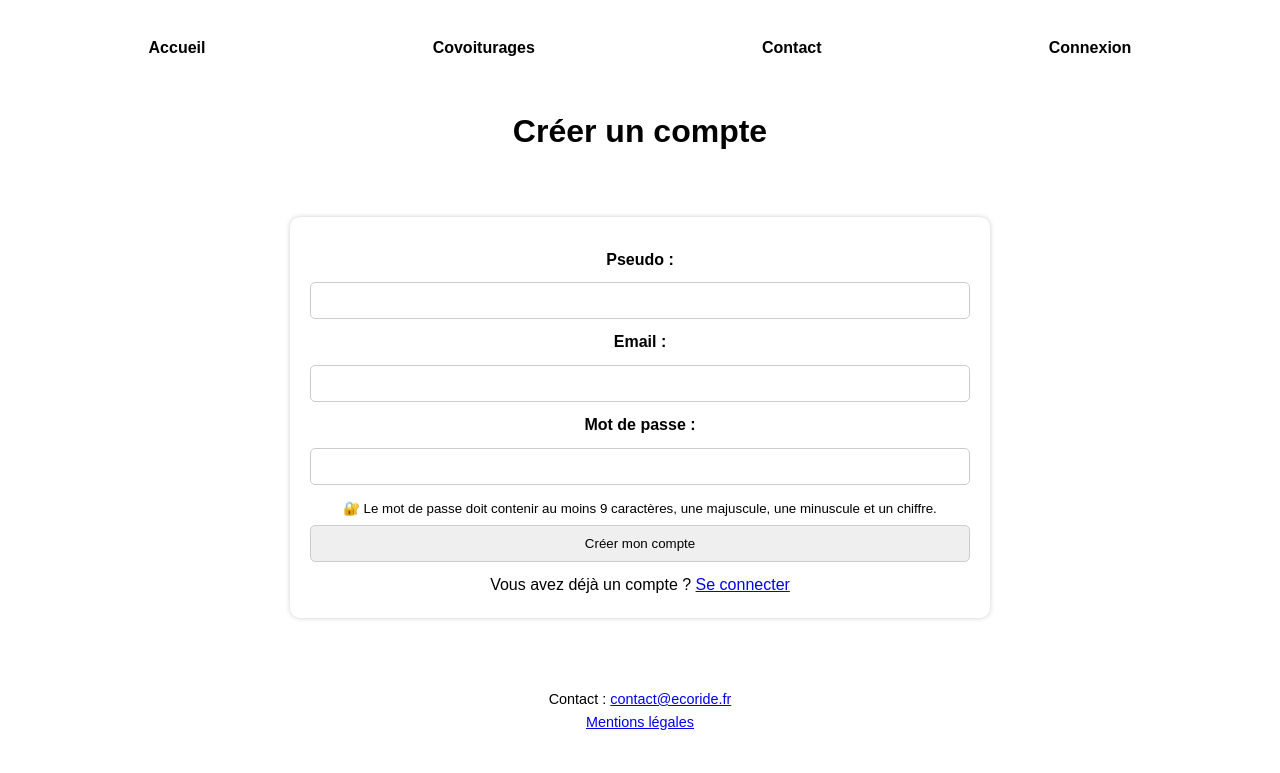
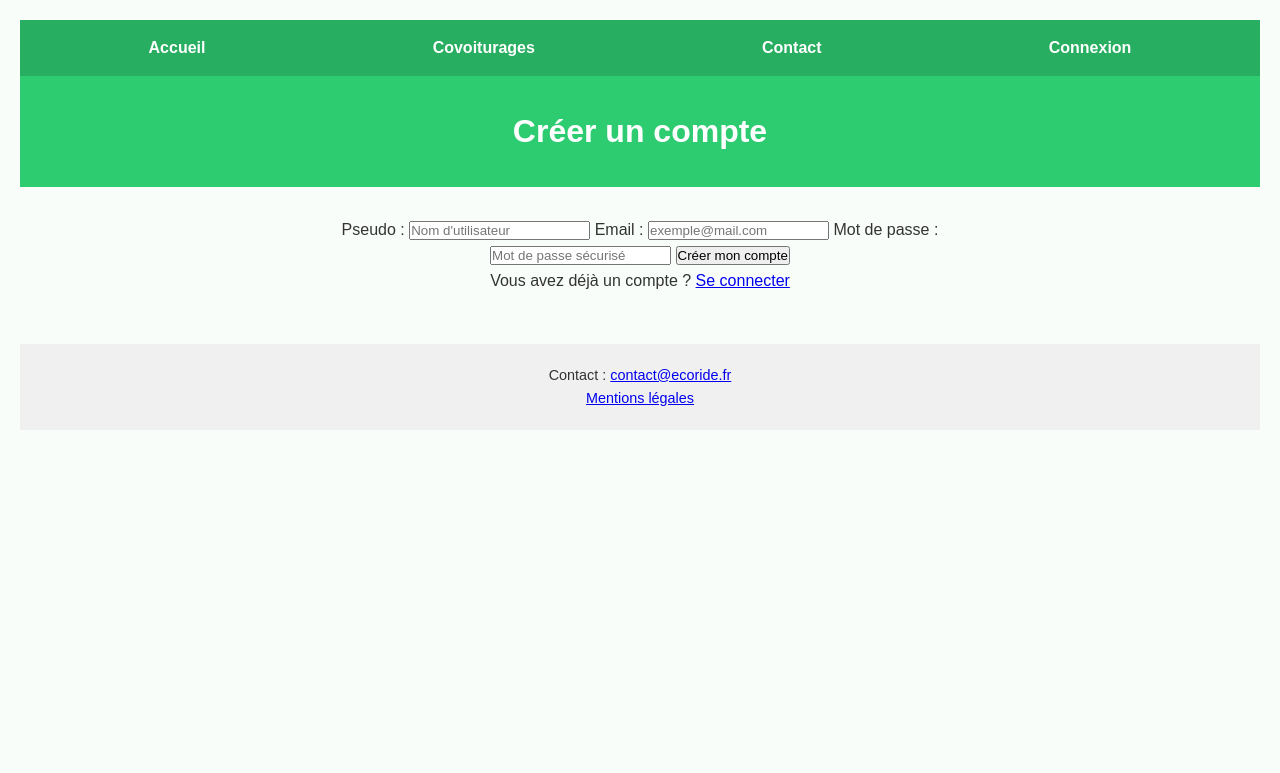
Before and after one commit to T-assatou/ecoride, a PHP site: page /pages/register.php in a window 1280 px wide. Shown: the top 773 px of the page. Run offline with PHP 8.4, Linux system fonts and the light colour scheme.

Commit message:
US7 - Formulaire de création de compte utilisateur

```diff
--- a/Assets/css/style.css
+++ b/Assets/css/style.css
@@ -1,233 +1,130 @@
-:***REMOVED*** {
-  --vert-eau: #BCE3C3;
-  --jaune-paille: #FFF8D2;
-  --olive-pastel: #D7E7A9;
-  --bleu-pastel: #C9E3ED;
-  --terre-rose: #EAD5C0;
-  --gris-pastel: #F0F0F0;
-  --texte-sombre: #2C2C2C;
-  --accent: #6B9080;
-  --ocre-signal: #C26A33;
-  --orange-doux: #f6af4c;
-  --bleu-clair: #106C97;
-}
+/* ============================
+   Fichier : assets/css/style.css
+   Rôle : Appliquer les styles (couleurs, marges, polices...) à l'ensemble du site EcoRide
+============================= */
 
-/* RESET */
+/* ========== RESET ==========
+   Supprime les marges et paddings par défaut du navigateur
+   box-sizing: border-box permet de mieux gérer les tailles d’éléments
+============================= */
 * {
   margin: 0;
   padding: 0;
   box-sizing: border-box;
 }
 
-/* BODY */
+/* ========== BODY ==========
+ Police globale + fond + mise en page basique
+============================= */
 body {
   font-family: Arial, sans-serif;
-  background-color: var(--jaune-paille);
-  color: var(--texte-sombre);
+  background-color: #f9fdf9; /* Vert très pâle, ton écologique */
   line-height: 1.6;
   padding: 20px;
+  color: #333;
 }
 
-/* HEADER */
+/* ========== HEADER ==========
+ Zone d’en-tête avec fond vert + texte centré
+============================= */
 header {
   text-align: center;
-  background-color: var(--olive-pastel);
-  color: var(--texte-sombre);
+  background-color: #2ecc71; /* Vert vif éco */
+  color: white;
   padding: 30px 10px;
-  border-bottom: 2px solid var(--olive-pastel);
 }
 
-/* NAVIGATION */
+/* ========== SECTION ==========
+ Mise en page des blocs de contenu
+============================= */
+section {
+  margin: 30px auto;
+  max-width: 700px;
+  text-align: center;
+}
+
+section img {
+  margin-top: 15px;
+  border-radius: 10px;
+  max-width: 100%;
+}
+
+/* ========== FORMULAIRE DE RECHERCHE ==========
+ Design du bloc de recherche dans index.php
+============================= */
+.search-bar {
+  background-color: #eafbe7; /* Vert très clair */
+  padding: 20px;
+  border-radius: 10px;
+  margin-top: 30px;
+}
+
+.search-bar form {
+  display: flex;
+  flex-direction: column;
+  gap: 10px;
+  margin-top: 10px;
+}
+
+.search-bar input, .search-bar button {
+  padding: 10px;
+  font-size: 1rem;
+}
+
+.search-bar button {
+  background-color: #2ecc71;
+  color: white;
+  border: none;
+  cursor: pointer;
+  transition: background 0.3s ease;
+}
+
+.search-bar button:hover {
+  background-color: #27ae60;
+}
+
+/* ========== NAVIGATION ==========
+ Barre de navigation horizontale simple
+============================= */
 nav {
- /* background-color: var(--olive-pastel);*/
+  background-color: #27ae60;
   padding: 15px;
 }
+
 nav ul {
   list-style: none;
   display: flex;
   justify-content: space-around;
   flex-wrap: wrap;
 }
+
 nav li a {
-  color: var( --bleu-clair);
+  color: white;
   text-decoration: none;
   font-weight: bold;
 }
+
 nav li a:hover {
-  color: var(--ocre-signal);
+  text-decoration: underline;
 }
 
-/* SECTION */
-section {
-  margin: 30px auto;
-  max-width: 700px;
-  text-align: center;
-  background-color: white;
-  padding: 20px;
-  border-radius: 10px;
-  box-shadow: 0 0 5px #ccc;
-}
-section img {
-  margin-top: 15px;
-  border-radius: 10px;
-  max-width: 100%;
-}
-
-/* FORMULAIRE DE RECHERCHE */
-.search-bar {
-  background-color: var(--bleu-pastel);
-  color: var(--texte-sombre);
-  padding: 20px;
-  border-radius: 10px;
-  margin-top: 30px;
-}
-.search-bar form {
-  display: flex;
-  flex-direction: column;
-  gap: 10px;
-}
-.search-bar input,
-.search-bar button {
-  padding: 10px;
-  font-size: 1rem;
-}
-.search-bar button {
-  background-color: var(--accent);
-  color: white;
-  border: none;
-  cursor: pointer;
-  transition: background 0.3s ease;
-}
-.search-bar button:hover {
-  background-color: #50766e;
-}
-
-
-form label {
-  margin-top: 10px;
-  font-weight: bold;
-  display: block;
-}
-
-form input,
-form select,
-form textarea,
-form button {
-  width: 100%;
-  padding: 10px;
-  margin-top: 5px;
-  border-radius: 5px;
-  border: 1px solid #ccc;
-}
-
-/* FOOTER */
+/* ========== FOOTER ==========
+ Pied de page discret et centré
+============================= */
 footer {
   text-align: center;
   padding: 20px;
   font-size: 0.9rem;
-  background-color: var(--vert-eau);
-  color: var(--texte-sombre);
+  background-color: #f0f0f0;
   margin-top: 50px;
-  border-top: 1px solid var(--olive-pastel);
 }
 
-/* MESSAGES */
 .alert {
-  background-color: #ffe5e5;
-  color: #a30000;
+  background-color: #fdd;
+  color: #b00;
   padding: 10px;
   border: 1px solid #f99;
   border-radius: 5px;
   margin-bottom: 20px;
   font-weight: bold;
 }
-.success-message {
-  color: green;
-  font-weight: bold;
-  margin: 20px;
-}
-.error-message {
-  color: red;
-  font-weight: bold;
-  margin: 20px;
-}
-
-/* BOUTONS */
-.btn-green,
-.btn-blue,
-.admin-button {
-  display: inline-block;
-  padding: 8px 12px;
-  color: white;
-  text-decoration: none;
-  border-radius: 5px;
-}
-.btn-green {
-  background-color: var(--accent);
-}
-.btn-blue {
-  background-color: #74a8bd;
-}
-.admin-button {
-  background-color: var(--accent);
-  margin: 5px 0;
-}
-.admin-button.green {
-  background-color: #88c999;
-}
-.admin-button.red {
-  background-color: #e97451;
-}
-.admin-button.alt {
-  background-color: var(--texte-sombre);
-  padding: 10px 15px;
-  margin-top: 15px;
-  margin-right: 10px;
-}
-
-/* BLOCS */
-.ride-box,
-.ride-card,
-.admin-card {
-  border: 1px solid var(--gris-pastel);
-  background-color: white;
-  color: var(--texte-sombre);
-  padding: 10px;
-  margin-bottom: 15px;
-  border-radius: 6px;
-}
-.ride-card {
-  padding: 15px;
-  margin-bottom: 20px;
-  border-radius: 8px;
-}
-
-/* FORMULAIRES */
-.form-section {
-  max-width: 500px;
-  margin: auto;
-  padding: 1rem;
-}
-.form-create-user input,
-.form-create-user label,
-.form-create-user button {
-  display: block;
-  width: 100%;
-  margin-bottom: 10px;
-}
-
-/* ADMIN */
-.admin-section {
-  margin: 30px auto;
-  max-width: 800px;
-  padding: 20px;
-  border-bottom: 1px solid var(--gris-pastel);
-}
-
-/* TEXTE COLORÉ */
-.confirm-action.red {
-  color: red;
-}
-.confirm-action.green {
-  color: green;
-}
--- a/pages/register.php
+++ b/pages/register.php
@@ -2,8 +2,8 @@
 // ============================
 // Fichier : pages/register.php
 // Rôle : Permet à un visiteur de créer un compte utilisateur
+// Ce formulaire enverra les données vers un traitement PHP (à venir)
 // ============================
-session_start();
 ?>
 
 <!DOCTYPE html>
@@ -12,7 +12,7 @@ session_start();
     <meta charset="UTF-8">
     <title>Inscription - EcoRide</title>
     <meta name="viewport" content="width=device-width, initial-scale=1.0">
-    <link rel="stylesheet" href="../Assets/css/style.css">
+    <link rel="stylesheet" href="../assets/css/style.css">
 </head>
 <body>
 
@@ -23,29 +23,27 @@ session_start();
 </header>
 
 <main>
-<section>
-    <?php if (isset($_SESSION['message'])): ?>
-        <p class="error-message"><?= $_SESSION['message'] ?></p>
-        <?php unset($_SESSION['message']); ?>
-    <?php endif; ?>
+    <section>
+    <form action="../controllers/userController.php" method="post">
+            <!-- Champ pour le pseudo de l’utilisateur -->
+            <label for="pseudo">Pseudo :</label>
+            <input type="text" name="pseudo" id="pseudo" placeholder="Nom d'utilisateur" required>
 
-    <form action="../controllers/userController.php" method="post" class="form-create-user">
-        <label for="pseudo">Pseudo :</label>
-        <input type="text" name="pseudo" id="pseudo" required>
+            <!-- Champ pour l’adresse email -->
+            <label for="email">Email :</label>
+            <input type="email" name="email" id="email" placeholder="exemple@mail.com" required>
 
-        <label for="email">Email :</label>
-        <input type="email" name="email" id="email" required>
+            <!-- Champ pour le mot de passe -->
+            <label for="password">Mot de passe :</label>
+            <input type="password" name="password" id="password" placeholder="Mot de passe sécurisé" required>
 
-        <label for="password">Mot de passe :</label>
-        <input type="password" name="password" id="password" required>
+            <!-- Bouton de création de compte -->
+            <button type="submit">Créer mon compte</button>
+        </form>
 
-        <small>🔐 Le mot de passe doit contenir au moins 9 caractères, une majuscule, une minuscule et un chiffre.</small>
-
-        <button type="submit">Créer mon compte</button>
-    </form>
-
-    <p>Vous avez déjà un compte ? <a href="login.php">Se connecter</a></p>
-</section>
+        <!-- Message d'information -->
+        <p>Vous avez déjà un compte ? <a href="login.php">Se connecter</a></p>
+    </section>
 </main>
 
 <?php include('../includes/footer.php'); ?>
```
